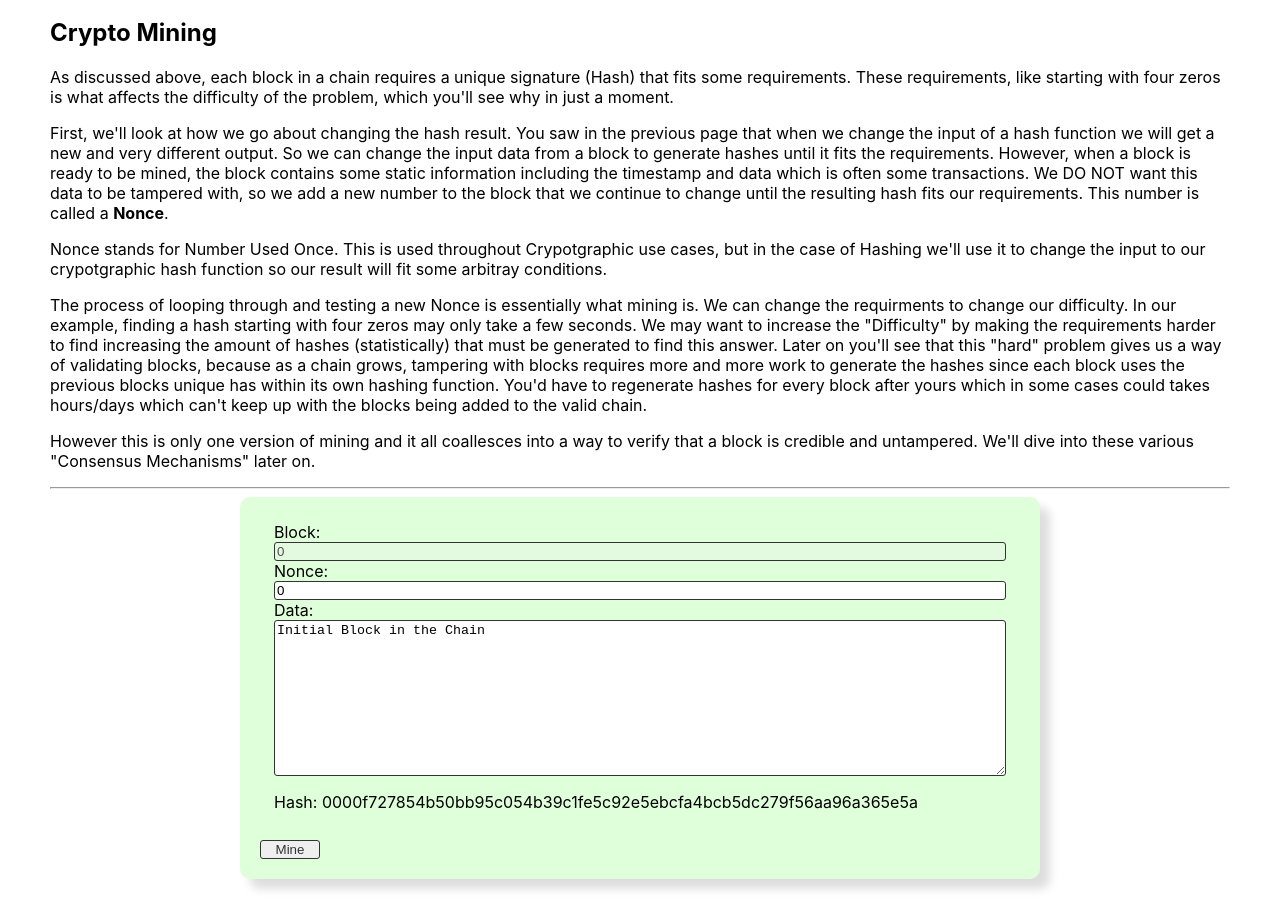
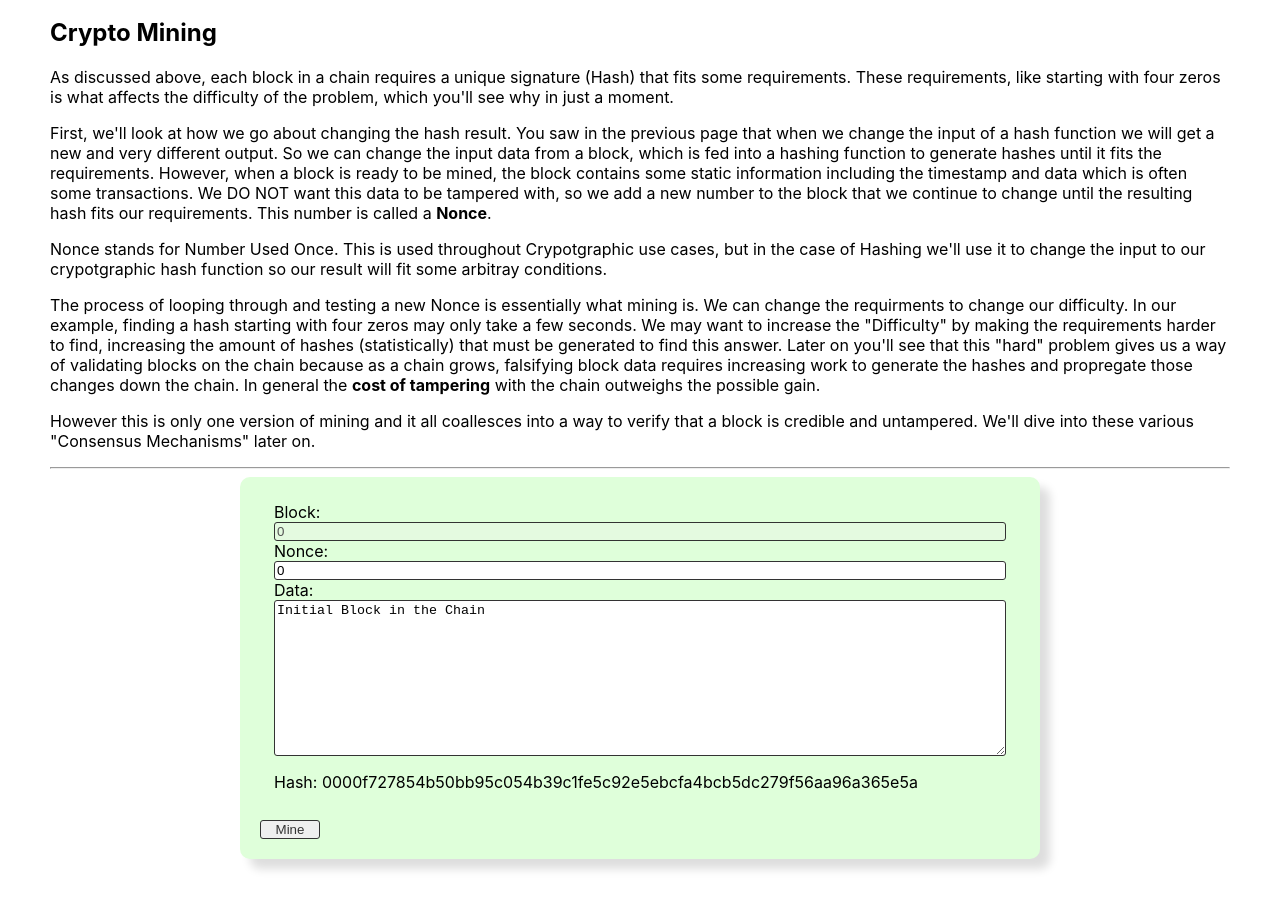
Before and after one commit to joecaro/blockchain-demo-reactJS, a React (Create React App) app: page /block in a window 1280 px wide. Shown: the part 955-1875 px from the top of the page. Built offline with nearby package versions, Linux system fonts and the light colour scheme.

Commit message:
Block Content

```diff
--- a/src/Pages/Block.js
+++ b/src/Pages/Block.js
@@ -42,13 +42,13 @@ export default function BlockPage() {
         First, we'll look at how we go about changing the hash result. You saw
         in the previous page that when we change the input of a hash function we
         will get a new and very different output. So we can change the input
-        data from a block to generate hashes until it fits the requirements.
-        However, when a block is ready to be mined, the block contains some
-        static information including the timestamp and data which is often some
-        transactions. We DO NOT want this data to be tampered with, so we add a
-        new number to the block that we continue to change until the resulting
-        hash fits our requirements. This number is called a{" "}
-        <strong>Nonce</strong>.
+        data from a block, which is fed into a hashing function to generate
+        hashes until it fits the requirements. However, when a block is ready to
+        be mined, the block contains some static information including the
+        timestamp and data which is often some transactions. We DO NOT want this
+        data to be tampered with, so we add a new number to the block that we
+        continue to change until the resulting hash fits our requirements. This
+        number is called a <strong>Nonce</strong>.
       </p>
       <p>
         Nonce stands for Number Used Once. This is used throughout Crypotgraphic
@@ -61,15 +61,13 @@ export default function BlockPage() {
         what mining is. We can change the requirments to change our difficulty.
         In our example, finding a hash starting with four zeros may only take a
         few seconds. We may want to increase the "Difficulty" by making the
-        requirements harder to find increasing the amount of hashes
+        requirements harder to find, increasing the amount of hashes
         (statistically) that must be generated to find this answer. Later on
-        you'll see that this "hard" problem gives us a way of validating blocks,
-        because as a chain grows, tampering with blocks requires more and more
-        work to generate the hashes since each block uses the previous blocks
-        unique has within its own hashing function. You'd have to regenerate
-        hashes for every block after yours which in some cases could takes
-        hours/days which can't keep up with the blocks being added to the valid
-        chain.
+        you'll see that this "hard" problem gives us a way of validating blocks
+        on the chain because as a chain grows, falsifying block data requires
+        increasing work to generate the hashes and propregate those changes down
+        the chain. In general the <strong>cost of tampering</strong> with the
+        chain outweighs the possible gain.
       </p>
       <p>
         However this is only one version of mining and it all coallesces into a
```
